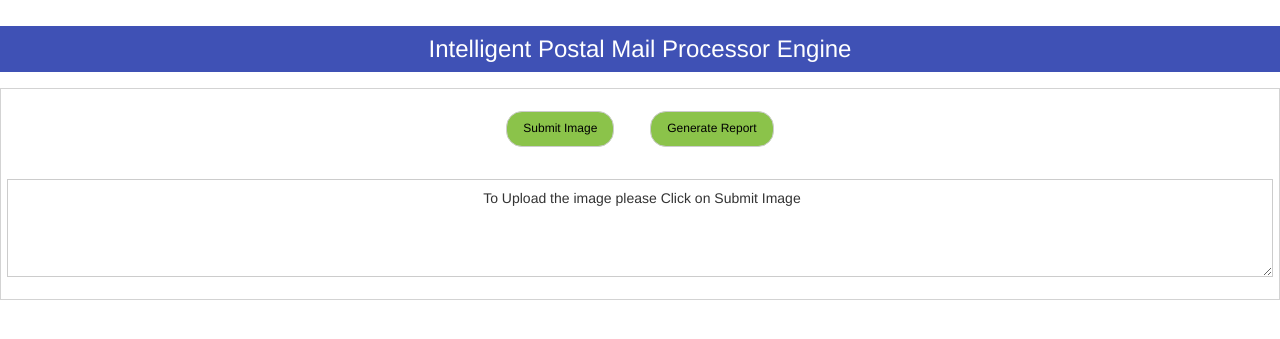
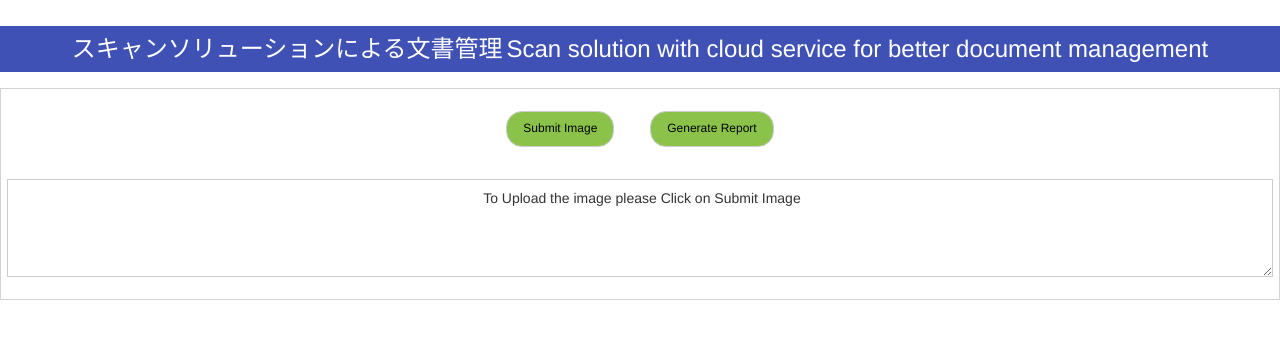
Before and after one commit to SecEveryday/FlaskApp, a Flask app: page / in a window 1280 px wide. Shown: the top 339 px of the page. Run offline with Flask 2, Linux system fonts and the light colour scheme; some libraries are stand-ins or nearby versions.

Commit message:
Name Change 1

```diff
--- a/templates/new_test.html
+++ b/templates/new_test.html
@@ -11,7 +11,8 @@
 	<link rel="stylesheet" href="{{
 		url_for('static', filename='css/bootstrap.min.css')}}">
 
-	<title>Intelligent Postal mail Segregator Engine</title>
+	<title>スキャンソリューションによる文書管理
+Scan solution with cloud service for better document management</title>
 	<style>
 @media only screen and (max-width: 600px) {
     .custom-exclude {
@@ -61,7 +62,8 @@
 	<div class="w3-center">
 		<div class="w3-center w3-indigo">
 			<div class="w3-center">
-				<h6 class="w3-center w3-xlarge w3-show-inline-block">Intelligent  Postal  Mail  Processor  Engine</h6>
+				<h6 class="w3-center w3-xlarge w3-show-inline-block">スキャンソリューションによる文書管理</h6>
+<h6 class="w3-center w3-xlarge w3-show-inline-block">Scan solution with cloud service for better document management</h6>
 			</div>
 		</div>
     <div class="w3-center">
```
